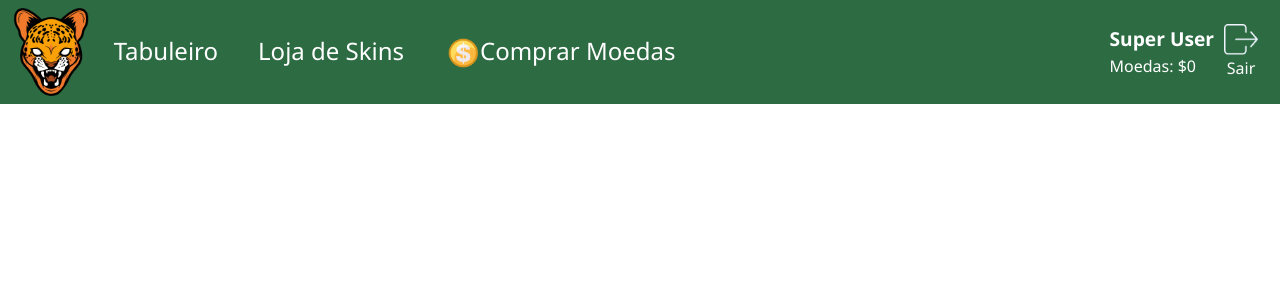
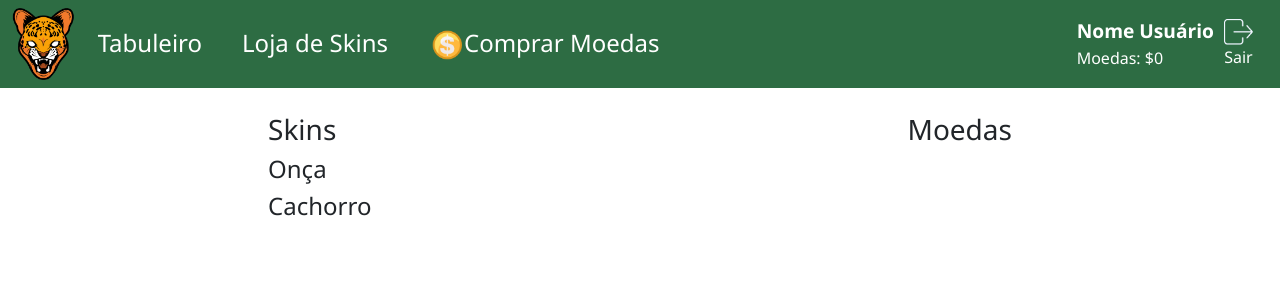
Before and after one commit to IES300-Jogo-da-Onca/jogo-da-onca, a React (Create React App) app: page /perfil in a window 1280 px wide. Shown: the top 300 px of the page. Built offline with nearby package versions, Linux system fonts and the light colour scheme; no server answers.

Commit message:
config inicial página de perfil do usuário

```diff
--- a/src/components/Headers.js
+++ b/src/components/Headers.js
@@ -8,7 +8,7 @@ import { executaRequisicao } from '../services/api';
 
 export const Headers = props => {
 
-    let userName = 'Super User' //Provisório até que tenhamos conexão com o banco
+    let userName = 'Nome Usuário' //Provisório até que tenhamos conexão com o banco
     let minhasMoedas = 0 //Provisório até que tenhamos conexão com o banco
     const navigate = useNavigate()
     const location  = useLocation ()
--- a/src/pages/Perfil.js
+++ b/src/pages/Perfil.js
@@ -6,7 +6,15 @@ export const Perfil= () => {
     return (
         <div className='container-generic'>
            <Headers />
-           <div className='body'>
+           <div className='container-perfil'>
+               <div className='container-skins'>
+                   <h3>Skins</h3>
+                   <h4>Onça</h4>
+                   <h4>Cachorro</h4>
+                </div>
+            <div className='container-moedas'>
+                <h3>Moedas</h3>
+            </div>
 
            </div>
         </div>
--- a/src/styles/app.scss
+++ b/src/styles/app.scss
@@ -6,6 +6,7 @@
 @import './loja.scss'; //importa estilos da página loja
 @import './comprarMoedas.scss'; //importa estilos da página de compra de moedas
 @import './modalPagamento.scss'; // estilos do modal de pagamento
+@import './perfil.scss'; //estilos da página de perfil
 
 /* caso importemos uma fonte especifica
 @font-face {
@@ -59,7 +60,7 @@ body{
     display: flex;
     background-color: $primaryColor;
     width: 100%;
-    height: 12.96%;
+    height: 10.96%;
     top: 0;
     justify-content: space-between;
 }
--- /dev/null
+++ b/src/styles/perfil.scss
@@ -0,0 +1,12 @@
+@import './config.scss';
+
+.container-perfil{
+    display: flex;
+    flex-direction: row;
+    flex: start;
+    flex-wrap: wrap;
+    align-content: center;
+    justify-content: space-around;
+    margin-top: 2%;
+
+}
```
